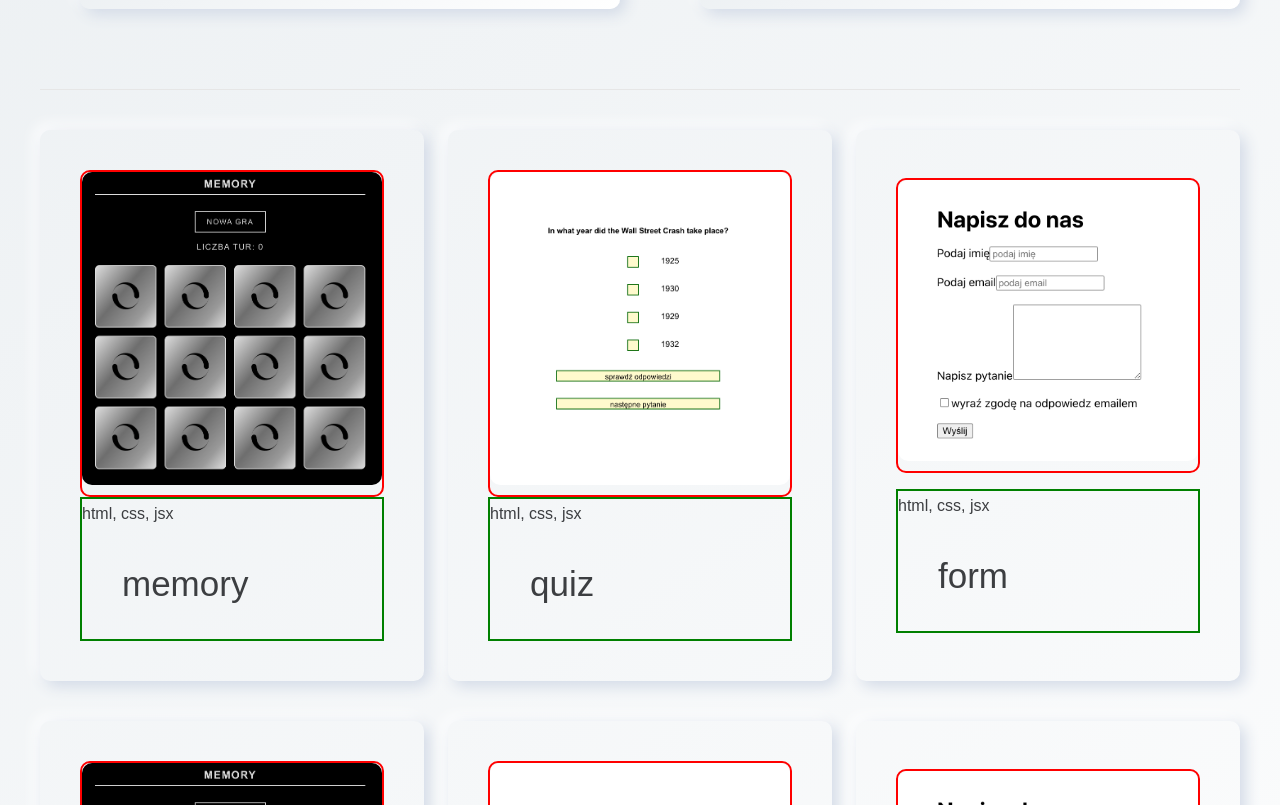
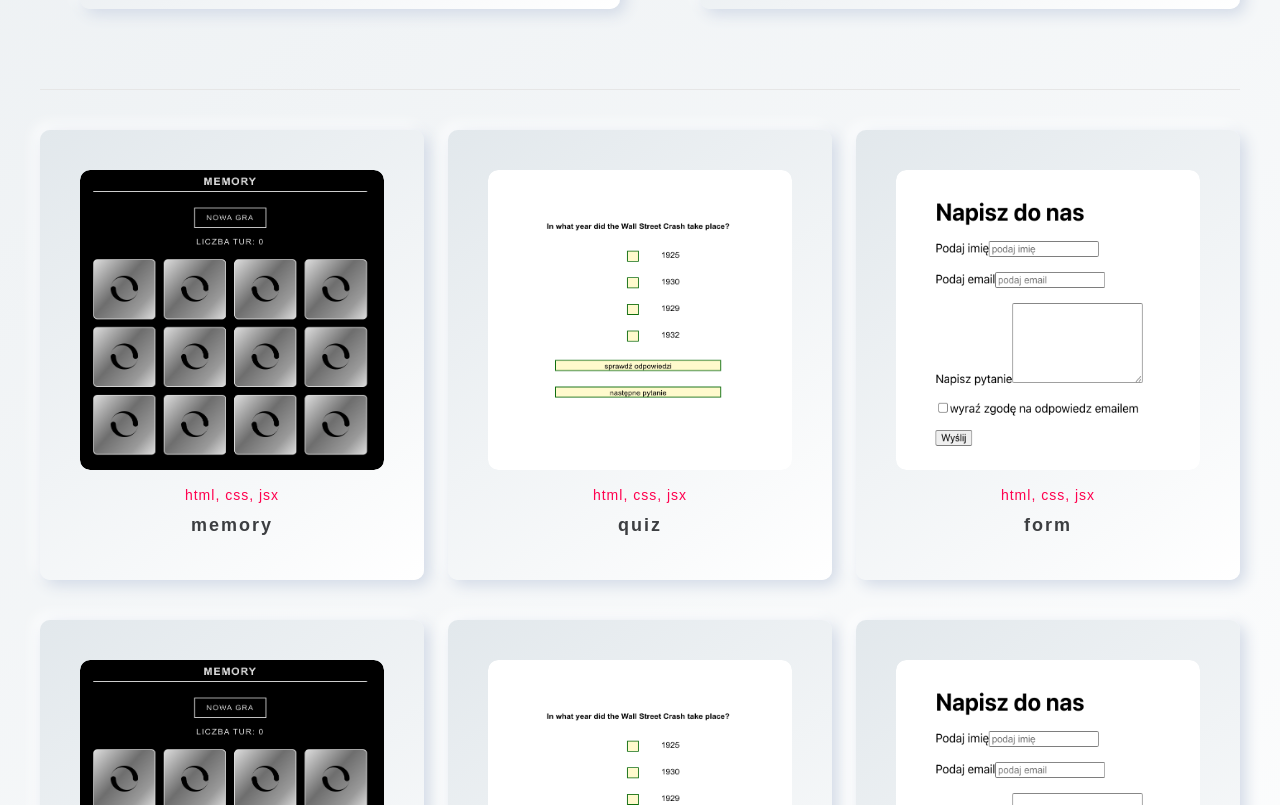
Before and after one commit to F-Agata/portfolio, a React (Create React App) app: page / in a window 1280 px wide. Shown: the part 1635-2440 px from the top of the page. Built offline with nearby package versions, Linux system fonts and the light colour scheme.

Commit message:
wip styled

```diff
--- a/src/components/SocialButtons.js
+++ b/src/components/SocialButtons.js
@@ -19,6 +19,26 @@ const socialIconsArray = [
     path: 'https://linkedin.com'
   }
 ]
+
+const SocialButtons = ({ colorPrimary }) => {
+  const socialIcon = socialIconsArray.map((item) => (
+    <WrappIcon key={item.id} href={item.path} colorPrimary={colorPrimary}>
+      {item.name}
+    </WrappIcon>
+
+  ))
+
+  return (
+    <WrappSocialButtons>
+      <Invitation>Znajdziesz mnie tu</Invitation>
+      <WrappIcons>
+        {socialIcon}
+      </WrappIcons>
+    </WrappSocialButtons>
+  )
+}
+
+export default SocialButtons
 
 const WrappSocialButtons = styled.div`
   //border: red 2px solid;
@@ -59,24 +79,3 @@ const WrappIcon = styled.a`
   color:  ${props => props.colorPrimary ? props.theme.colors.colorPrimary : props.theme.colors.colorText};
   margin-right: 20px;
 `
-
-const SocialButtons = ({ colorPrimary }) => {
-  const socialIcon = socialIconsArray.map((item) => (
-    <WrappIcon key={item.id} href={item.path} colorPrimary={colorPrimary}>
-      {item.name}
-    </WrappIcon>
-
-  ))
-
-  return (
-    <WrappSocialButtons>
-      <Invitation>Znajdziesz mnie tu</Invitation>
-      <WrappIcons>
-        {socialIcon}
-      </WrappIcons>
-    </WrappSocialButtons>
-
-  )
-}
-
-export default SocialButtons
--- a/src/components/mainPortfolio/MainPortfolio.js
+++ b/src/components/mainPortfolio/MainPortfolio.js
@@ -80,11 +80,11 @@ const MainPortfolio = () => {
                                dataIsActiv={isActive}
               >
                   <WrappImgPF>
-                      <ImgPF src={item.photo} />
+                      <ImgPF src={item.photo} alt={item.name} dataIsActiv={isActive}/>
                   </WrappImgPF>
                   <WrappInfo>
-                      <MPText>{item.skills}</MPText>
-                     <TitleOfSection>{item.name}</TitleOfSection>
+                      <Skills>{item.skills}</Skills>
+                     <Title dataIsActiv={isActive} >{item.name}</Title>
                   </WrappInfo>
               </WrappOneProject>
           )
@@ -122,18 +122,23 @@ const WrappOneProject = styled.div`
   width: 100%;
   margin: 0 0 40px 0px;
   box-shadow: ${props => props.theme.shadows.shadowWhite};
-  bbackground: ${props => props.dataIsActiv ? props.theme.colors.colorPrimary : props.theme.gradients.gradientBox};order-radius: 5px;
+  background: ${props => props.theme.gradients.gradientBox};
   display: flex;
   flex-direction: column;
   flex-wrap: wrap;
-  justify-content: center;
-  align-items: center;
+  //justify-content: flex-start;
+  //justify-self: stretch;
+  //align-items: self-start;
+  //align-self: center;
   padding: 40px;
-  align-self: center;
   border-radius: 10px;
   //border: 2px solid pink;
-  @media (min-width: 550px) {
+  transition: 0.3s;
+  @media (min-width: 500px) {
      width: 80%;
+  }
+  @media (min-width: 600px) {
+    width: 70%;
   }
   @media (min-width: 700px) {
     flex-direction: row;
@@ -151,37 +156,55 @@ const WrappOneProject = styled.div`
 
 const WrappImgPF = styled.div`
   width: 100%;
-  border: 2px solid red;
+  height: 300px;
+  //border: 2px solid red;
   border-radius: 10px;
-  //@media (min-width: 600px) {
-  //  width: 49%;
-  //    }
-  //@media (min-width: 900px) {
-  //  width: 100%;
-  //}
-  //@media (min-width: 1080px) {
-  //  width: 49%;
-  //}
+  align-self: stretch;
+  overflow: hidden;
 
-`
+  @media (min-width: 500px) {
+    height: 300px;
+  }
+  @media (min-width: 700px) {
+    height: 250px;
+  }
+  @media (min-width: 900px) {
+    height: 300px;
+  }
+      `
 
 const ImgPF = styled.img`
 border-radius: 10px;
 width: 100%;
 height: 100%;
-`
+transition: 0.3s;
+transform: ${props => props.dataIsActiv ? 'scale(1.1, 1.1)' : null};
+//border: purple 2px solid;
+    `
 
 const WrappInfo = styled.div `
   width: 100%;
-  border: 2px solid green;
-  //@media (min-width: 600px) {
-  //  width: 49%;
-  //    }
-  //@media (min-width: 900px) {
-  //  width: 100%;
-  //}
-  //@media (min-width: 1080px) {
-  //  width: 49%;
-  //}
+  //border: 2px solid green;
+  align-self: stretch;
+  padding: 10px 0 0 0 ;
+ `
 
+const Skills = styled.p`
+  color: ${props => props.theme.colors.colorPrimary};
+  font-size: ${props => props.theme.fontSizes.fsB3};
+  font-family: ${props => props.theme.fonts.fontPrimary};
+  text-align: center;
+  letter-spacing: 1px;
+
+    `
+
+const Title = styled.p`
+  text-decoration: none;
+  text-align: center;
+  color: ${props => props.dataIsActiv ? props.theme.colors.colorPrimary : props.theme.colors.colorText};
+  font-family: ${props => props.theme.fonts.fontSecondary};
+  font-weight: 700;
+  letter-spacing: 2px;
+  font-size: ${props => props.theme.fontSizes.fsB1};
+  transition: 0.3s;
 `
```
